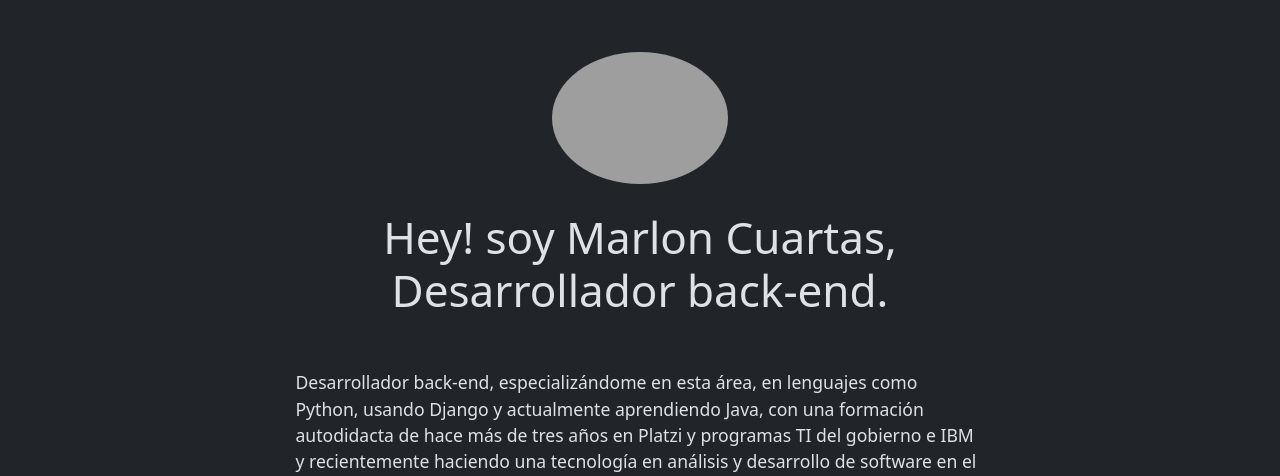
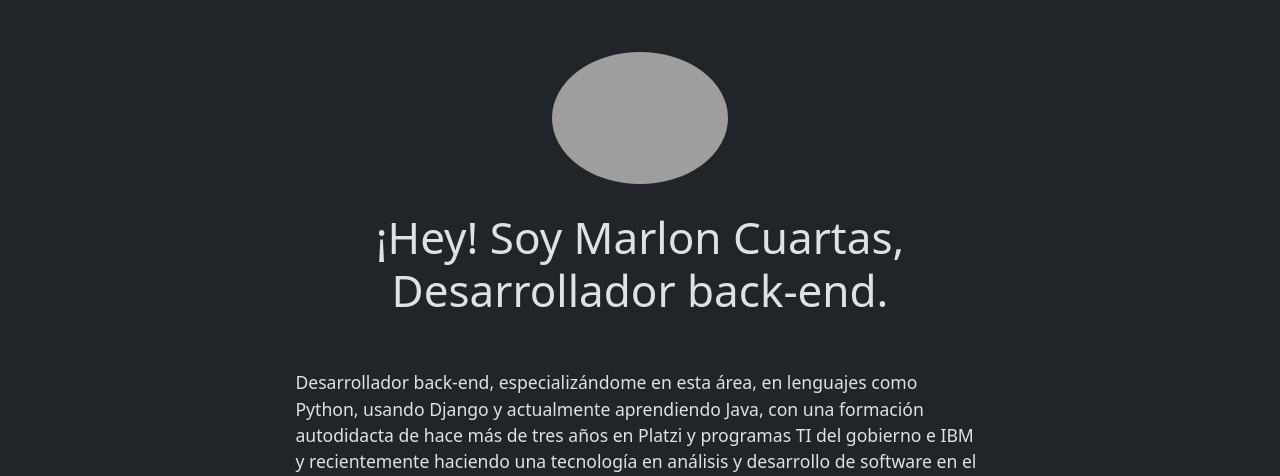
Before and after one commit to Marlon4789/Portafolio, a Django app: page / in a window 1280 px wide. Shown: the part 62-538 px from the top of the page. Run offline with Django 4.2, Linux system fonts and the light colour scheme; grey boxes are pictures that could not be loaded.

Commit message:
titulo portafolio

```diff
--- a/portafolio/templates/content/home.html
+++ b/portafolio/templates/content/home.html
@@ -24,7 +24,7 @@
            </div>
 
             <div class="col mt-4">
-                <h1 class="display-6">Hey! soy Marlon Cuartas, <br>Desarrollador back-end.</h1>
+                <h1 class="display-6">¡Hey! Soy Marlon Cuartas, <br>Desarrollador back-end.</h1>
             </div>
 
             <div class="col text-start mt-5">
```
